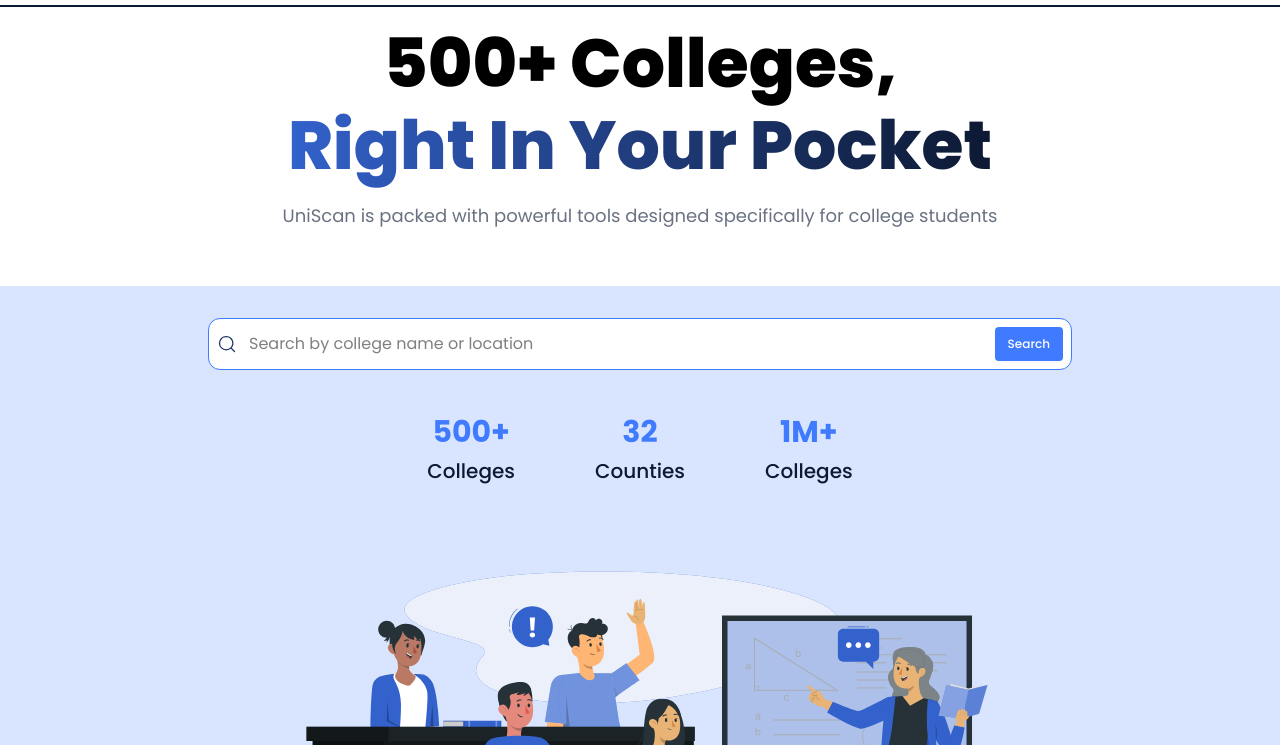
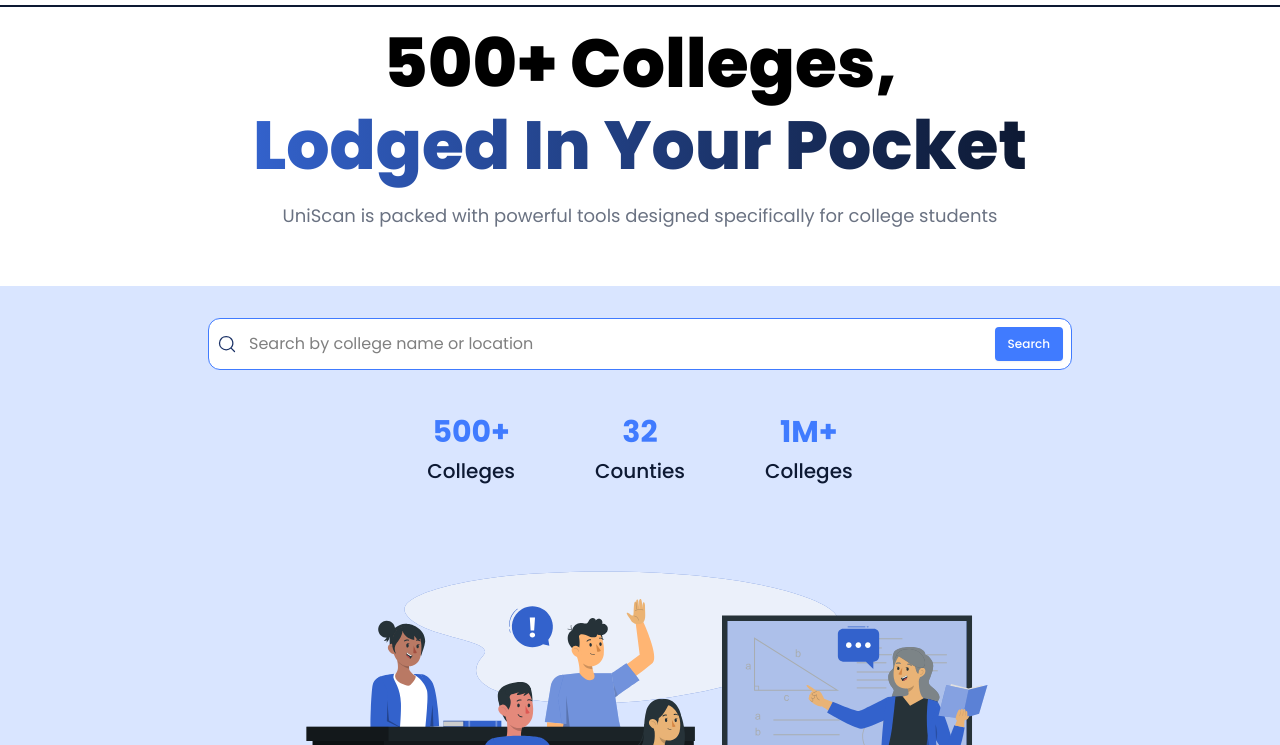
Before and after one commit to Light-C-O/app_website, a website: page colleges.html in a window 1280 px wide. Shown: the part 55-800 px from the top of the page. Drawn offline with Linux system fonts and the light colour scheme.

Commit message:
Update text in colleges.html for clarity

```diff
--- a/colleges.html
+++ b/colleges.html
@@ -28,7 +28,7 @@
         <div class="p-4 mx-auto max-w-xl relative md:max-w-7xl">
             <div class="md:mb-5">
                 <div class="text-center">
-                    <p class="capitalize font-bold leading-norm text-mobileh mb-4 md:text-head md:font-extrabold">500+ Colleges,<br><span class="bg-linear-to-r from-vibe-600 to-vibe-900 bg-clip-text text-transparent">right in your pocket</span></p>
+                    <p class="capitalize font-bold leading-norm text-mobileh mb-4 md:text-head md:font-extrabold">500+ Colleges,<br><span class="bg-linear-to-r from-vibe-600 to-vibe-900 bg-clip-text text-transparent">lodged in your pocket</span></p>
                     <p class="text-gray-500 text-lg">UniScan is packed with powerful tools designed specifically for college students</p>
                 </div>
             </div>
```
